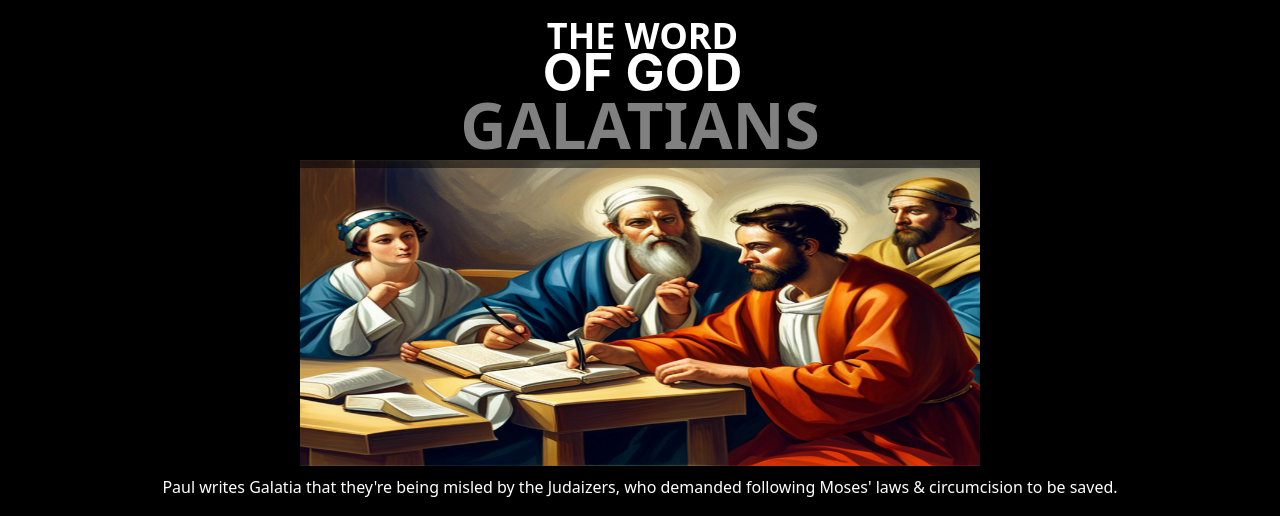
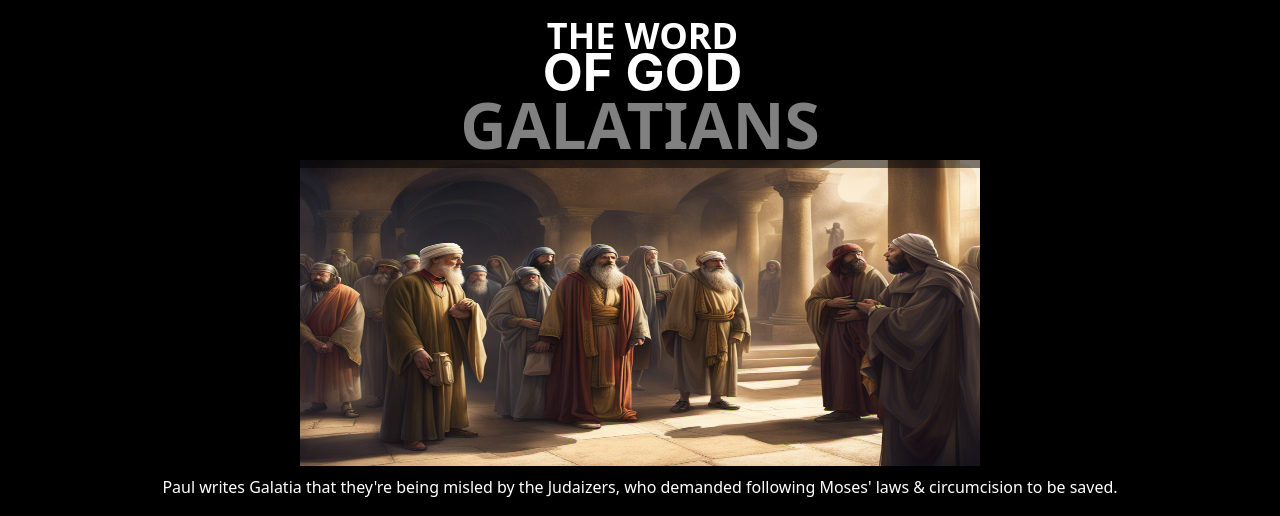
Before and after one commit to jnutt367/galatians, a Next.js app: page / in a window 1280 px wide. Shown: the top 516 px of the page. Built offline with nearby package versions, Linux system fonts and the light colour scheme.

Commit message:
Update index.js

```diff
--- a/pages/index.js
+++ b/pages/index.js
@@ -24,8 +24,8 @@ export default function Home() {
 
          <div className={styles.image}>
        <Image
-                                src="/risen_42.png"
-                                alt="Jesus teaching"
+                                src="/judaizers.png"
+                                alt="judaizers.png"
                                 height={900}
                                 width={2000}
                                 priority
```
